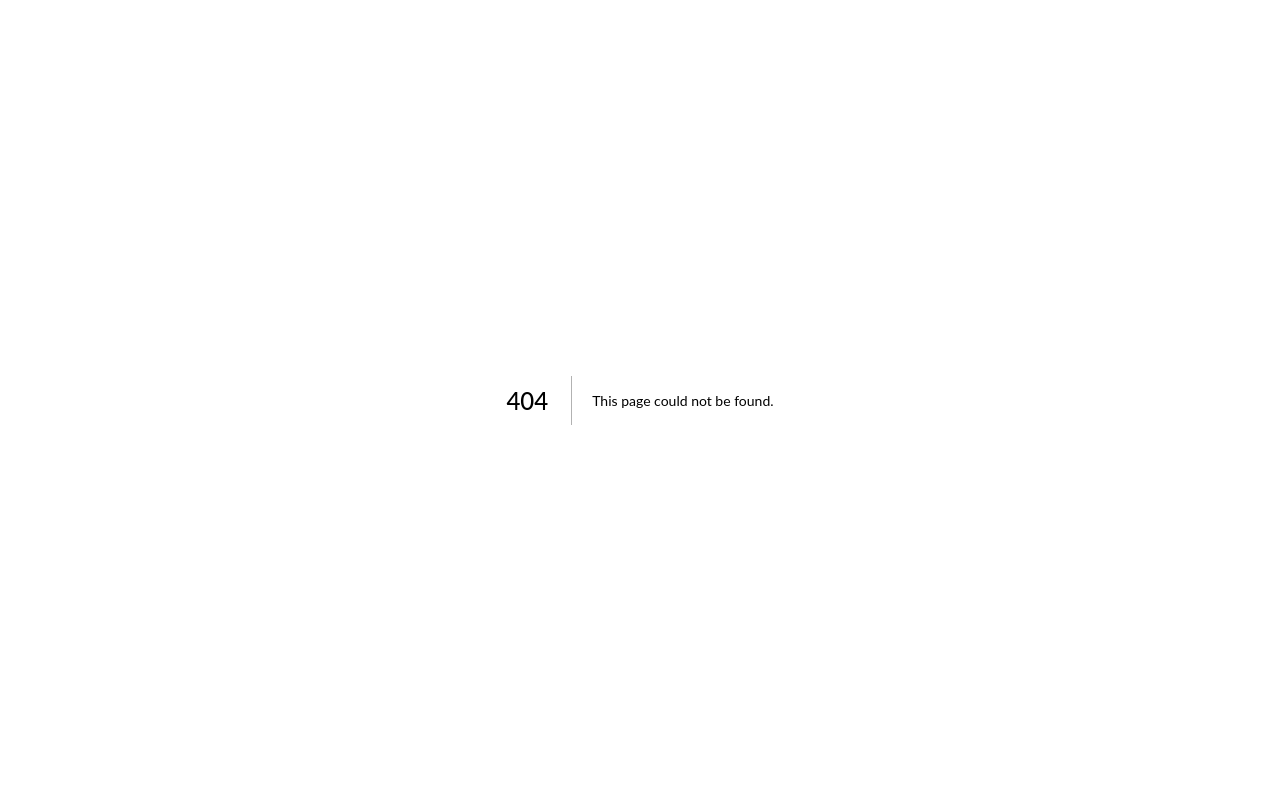
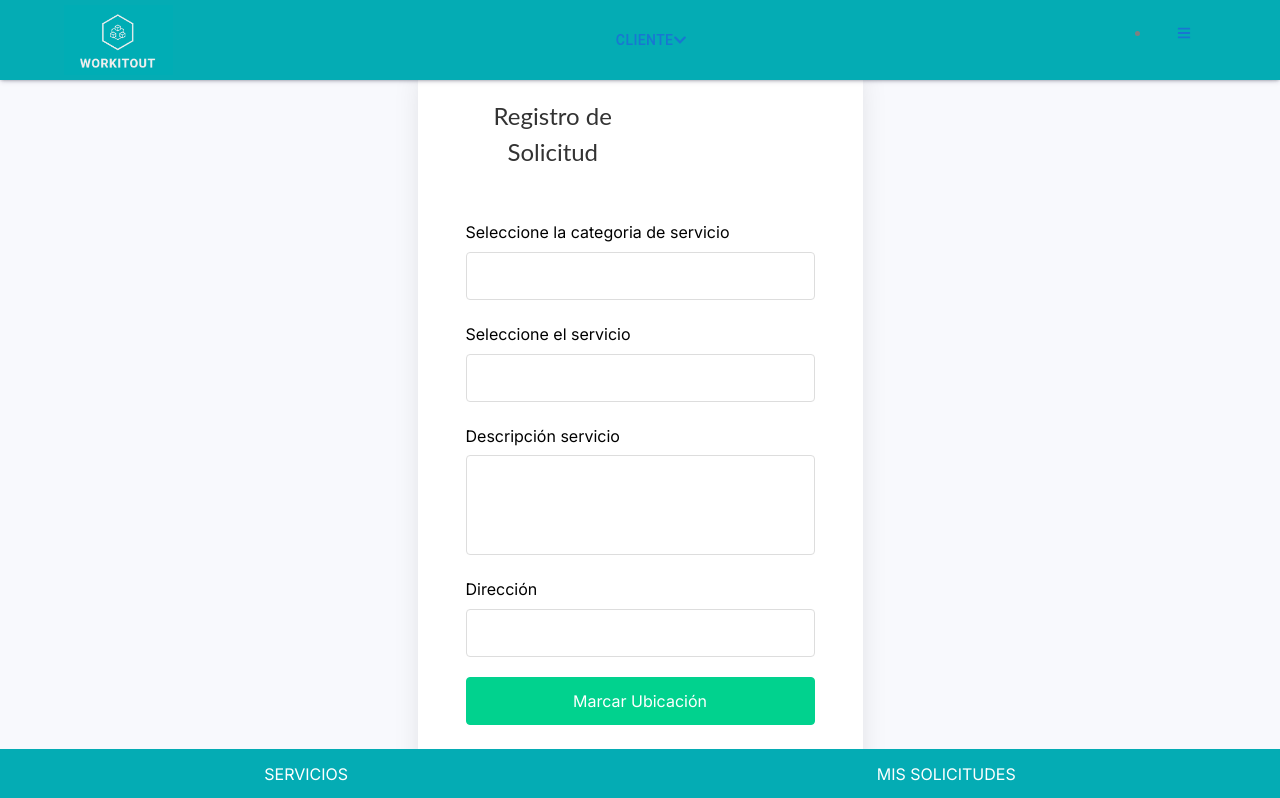
Before and after one commit to sergio-sanguinetti/workitout, a Next.js app: page /registro-de-solicitudes in a window 1280 px wide. Before the commit this address had no page. Shown: the top 798 px of the page. Built offline with nearby package versions, Linux system fonts and the light colour scheme.

Commit message:
INTERFAZ CLIENTE

```diff
--- a/src/app/components/sidebar.css
+++ b/src/app/components/sidebar.css
@@ -19,7 +19,7 @@ nav {
   box-shadow: rgba(50, 50, 93, 0.25) 0px 2px 5px -1px,
     rgba(0, 0, 0, 0.3) 0px 1px 3px -1px;
   z-index: 1000;
-  background-color: #43665a;
+  background-color: #04acb4;
   position: fixed;
   top: 0;
   width: 100%;
@@ -58,7 +58,7 @@ nav .logo img {
   display: flex;
   justify-content: space-around;
   padding: 10px 0;
-  background-color: #43665a; /* Color del logo */
+  background-color: #04acb4; /* Color del logo */
   color: #fff;
   position: fixed;
   bottom: 0;
--- a/src/app/components/sidebar.js
+++ b/src/app/components/sidebar.js
@@ -32,7 +32,7 @@ const Sidebar = () => {
       onKeyDown={toggleDrawer(false)}
     >
       <List>
-        {['Inicio', 'Registro de Solicitud', 'Registro Quejas', 'Historial', 'Contacto'].map((text, index) => (
+        {['plataforma', 'Registro-de-Solicitudes', 'Registro Quejas', 'Historial', 'Contacto'].map((text, index) => (
           <Link href={`/${text.toLowerCase()}`} key={text}>
             <ListItem button>
               <ListItemIcon>
--- /dev/null
+++ b/src/app/registro-de-solicitudes/RegistroSolicitud.css
@@ -0,0 +1,73 @@
+.profile-section {
+  padding: 50px 0;
+}
+
+.form-container {
+  width: 100%;
+  max-width: 600px;
+  margin: 0px auto;
+  padding: 20px;
+  background-color: #fff;
+  border-radius: 8px;
+  box-shadow: 0 0 10px rgba(0, 0, 0, 0.1);
+}
+
+.form-title {
+  margin-bottom: 20px;
+  text-align: center;
+  font-size: 1.5rem;
+  color: #333;
+}
+
+.form-group {
+  margin-bottom: 15px;
+}
+
+.form-group label {
+  display: block;
+  margin-bottom: 5px;
+  color: #666;
+}
+
+.form-group input,
+.form-group textarea {
+  width: 100%;
+  padding: 10px;
+  border: 1px solid #ddd;
+  border-radius: 4px;
+}
+
+.form-group textarea {
+  height: 100px;
+  resize: none;
+}
+
+.btn {
+  display: block;
+  width: 100%;
+  padding: 10px;
+  font-size: 1rem;
+  color: #fff;
+  background-color: #00b3b3; /* Usar el color del logo */
+  border: none;
+  border-radius: 4px;
+  cursor: pointer;
+  text-align: center;
+  transition: background-color 0.3s ease; /* Añadir transición suave */
+}
+
+.btn-primary {
+  background-color: #00b3b3; /* Usar el color del logo */
+}
+
+.btn-primary:hover {
+  background-color: #808080; /* Cambiar a gris cuando se pone el cursor encima */
+}
+
+.btn-secondary {
+  background-color: #6c757d;
+}
+
+.btn-secondary:hover {
+  background-color: #808080; /* Cambiar a gris cuando se pone el cursor encima */
+}
--- /dev/null
+++ b/src/app/registro-de-solicitudes/page.js
@@ -0,0 +1,130 @@
+'use client';
+import React, { useState } from 'react';
+import { ToastContainer, toast } from 'react-toastify';
+import 'react-toastify/dist/ReactToastify.css';
+import Sidebar from '../components/sidebar';
+import './registroSolicitud.css';
+
+const RegistroSolicitud = () => {
+  const [user] = useState({
+    name: 'Nombre Usuario',
+    rating: 4.8,
+  });
+  const [formData, setFormData] = useState({
+    nombreSolicitud: '',
+    categoriaServicio: '',
+    descripcionServicio: '',
+    direccion: '',
+    fechaHora: '',
+  });
+
+  const handleChange = (e) => {
+    setFormData({ ...formData, [e.target.name]: e.target.value });
+  };
+
+  const validateForm = () => {
+    const { nombreSolicitud, categoriaServicio, descripcionServicio, direccion, fechaHora } = formData;
+    if (!nombreSolicitud || !categoriaServicio || !descripcionServicio || !direccion || !fechaHora) {
+      toast.error('Todos los campos son obligatorios');
+      return false;
+    }
+    if (new Date(fechaHora) <= new Date()) {
+      toast.error('La fecha y hora deben ser futuras');
+      return false;
+    }
+    return true;
+  };
+
+  const handleSubmit = (e) => {
+    e.preventDefault();
+    if (validateForm()) {
+      toast.success('Solicitud registrada correctamente');
+    }
+  };
+
+  return (
+    <>
+      <ToastContainer />
+      <Sidebar userName={user.name} userRating={user.rating} />
+      <section className="profile-section">
+        <div className="container">
+          <div className="row justify-content-center">
+
+          </div>
+          <div className="row justify-content-center">
+            <div className="col-md-7 col-lg-5">
+              <div className="wrap">
+                <div className="profile-wrap p-4 p-md-5">
+                <div className="col-md-6 text-center mb-5">
+                  <h3 className="form-title">Registro de Solicitud</h3>
+                </div>
+                  <form onSubmit={handleSubmit}>
+                    <div className="form-group mt-3">
+                      <label style={{ color: '#000' }}>Seleccione la categoria de servicio</label>
+                      <input
+                        type="text"
+                        className="form-control p-2"
+                        name="nombreSolicitud"
+                        value={formData.nombreSolicitud}
+                        onChange={handleChange}
+                      />
+                    </div>
+                    <div className="form-group mt-3">
+                      <label style={{ color: '#000' }}>Seleccione el servicio</label>
+                      <input
+                        type="text"
+                        className="form-control p-2"
+                        name="categoriaServicio"
+                        value={formData.categoriaServicio}
+                        onChange={handleChange}
+                      />
+                    </div>
+                    <div className="form-group mt-3">
+                      <label style={{ color: '#000' }}>Descripción servicio</label>
+                      <textarea
+                        className="form-control p-2"
+                        name="descripcionServicio"
+                        value={formData.descripcionServicio}
+                        onChange={handleChange}
+                      />
+                    </div>
+                    <div className="form-group mt-3">
+                      <label style={{ color: '#000' }}>Dirección</label>
+                      <input
+                        type="text"
+                        className="form-control p-2"
+                        name="direccion"
+                        value={formData.direccion}
+                        onChange={handleChange}
+                      />
+                    </div>
+                    <div className="form-group mt-3">
+                      <button type="button" className="btn btn-primary form-control">
+                        Marcar Ubicación
+                      </button>
+                    </div>
+                    <div className="form-group mt-3">
+                      <label style={{ color: '#000' }}>Fecha y Hora</label>
+                      <input
+                        type="datetime-local"
+                        className="form-control p-2"
+                        name="fechaHora"
+                        value={formData.fechaHora}
+                        onChange={handleChange}
+                      />
+                    </div>
+                    <button type="submit" className="form-control btn btn-primary rounded submit px-3">
+                      Registrar Solicitud
+                    </button>
+                  </form>
+                </div>
+              </div>
+            </div>
+          </div>
+        </div>
+      </section>
+    </>
+  );
+};
+
+export default RegistroSolicitud;
```
